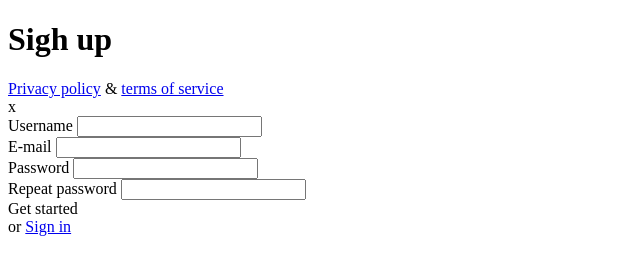
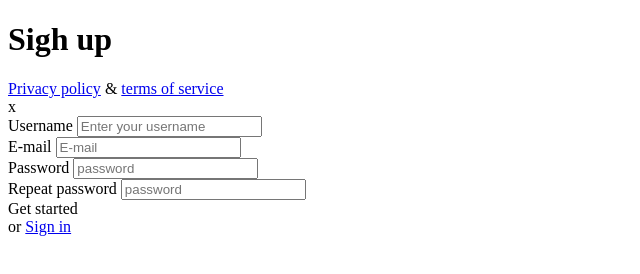
Before and after one commit to bemze/6-sign-up, a plain HTML site: page index.html in a window 1280 px wide. Shown: the whole page, without its empty margins (0-640 px from the left). Drawn offline with Linux system fonts and the light colour scheme.

Commit message:
inpult placeholder

```diff
--- a/index.html
+++ b/index.html
@@ -20,19 +20,19 @@
             <form>
                 <div>
                     <label for="username">Username</label>
-                    <input id="username" type="text">
+                    <input id="username" type="text" placeholder="Enter your username">
                 </div>
                 <div>
                     <label for="email">E-mail</label>
-                    <input id="email" type="email">
+                    <input id="email" type="email" placeholder="E-mail">
                 </div>
                 <div>
                     <label for="password">Password</label>
-                    <input id="pass" type="password">
+                    <input id="pass" type="password" placeholder="password">
                 </div>
                 <div>
                     <label for="">Repeat password</label>
-                    <input id="repass" type="password">
+                    <input id="repass" type="password" placeholder="password">
                 </div>
                 <div>
                     <div>Get started</div>
```
